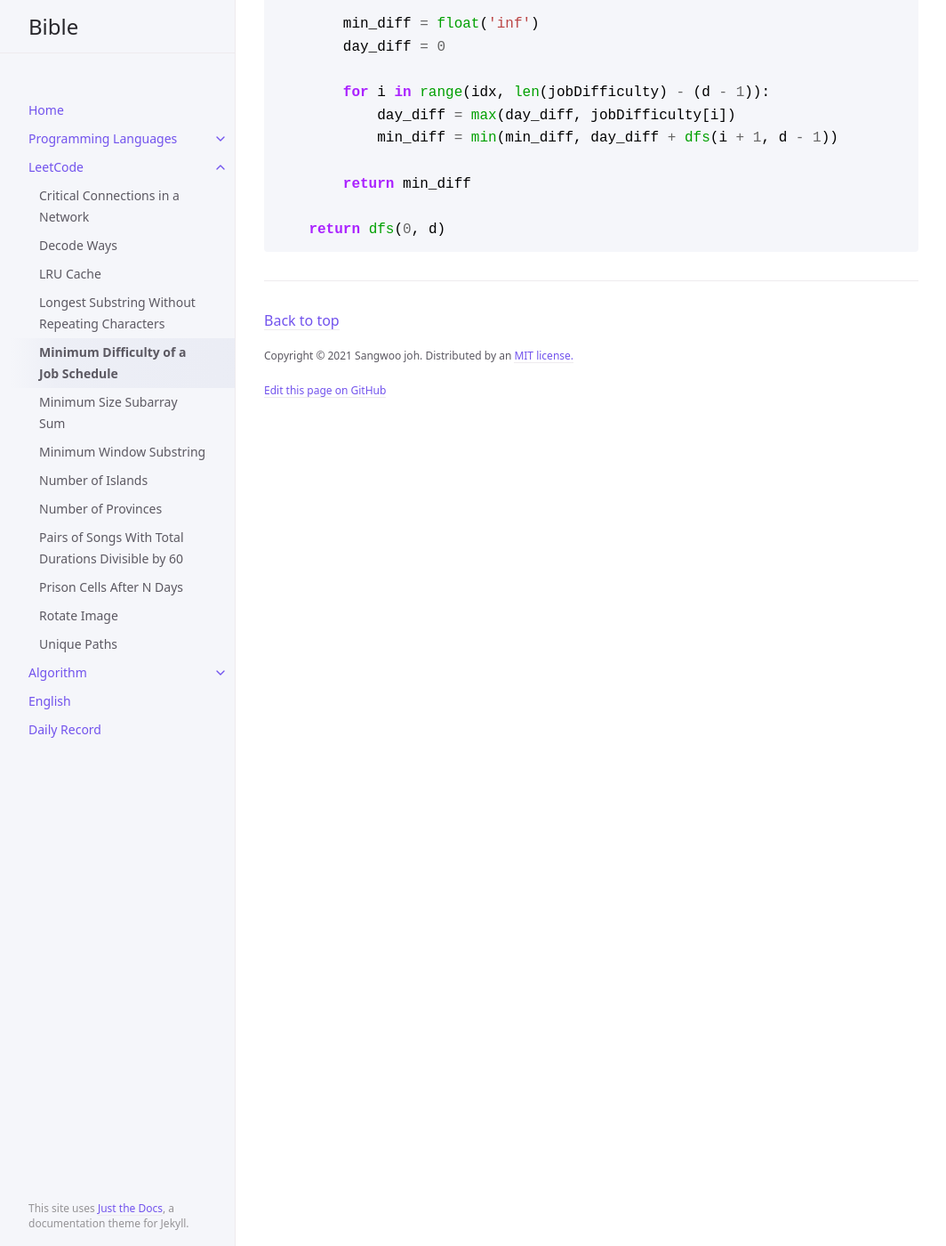
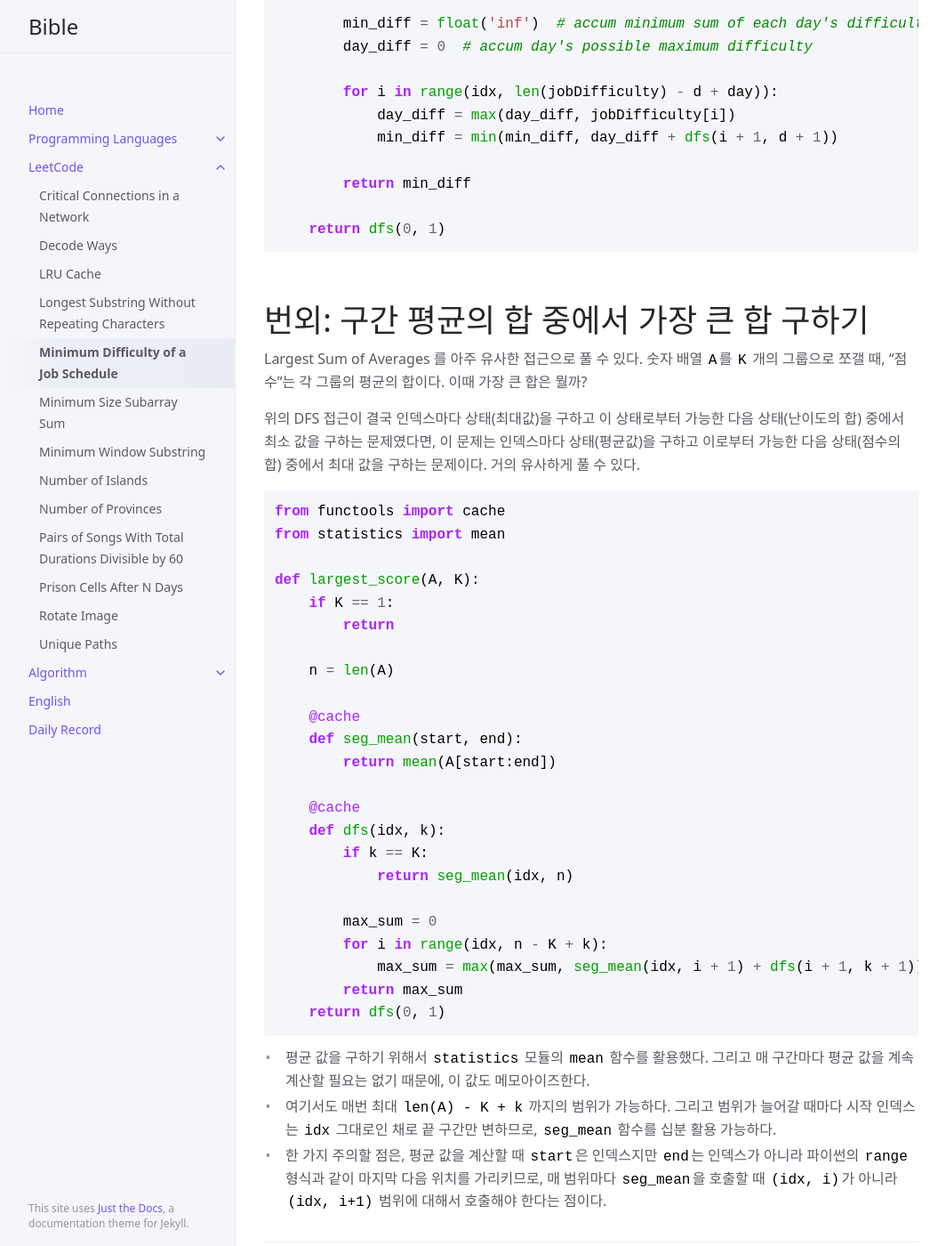
Before and after one commit to sangwoo-joh/bible-archive, a Jekyll site: the page built from leetcode/minimum-difficulty-of-a-job-schedule.md, in a window 1280 px wide and 1400 px high, scrolled down 3454 px. Shown: the whole window at 89% size, without its empty margins (107-1171 px from the left). Built offline with Jekyll 4.4.1, drawn with Linux system fonts in a browser that asks for light colours.

Commit message:
Fix min difficulty

````diff
--- a/leetcode/minimum-difficulty-of-a-job-schedule.md
+++ b/leetcode/minimum-difficulty-of-a-job-schedule.md
@@ -160,25 +160,73 @@ def min_difficulty(jobDifficulty, d):
 
 ```python
 from functools import cache
+
 def min_difficulty(jobDifficulty, d):
     if len(jobDifficulty) < d:
         return -1
-
     @cache
-    def dfs(idx, d):
-        if d == 1:
+    def dfs(idx, day):
+        if day == d:
             # no more division is possible.
             # return the maximum among all remainings
             return max(jobDifficulty[idx:])
 
-        min_diff = float('inf')
-        day_diff = 0
+        min_diff = float('inf')  # accum minimum sum of each day's difficulties
+        day_diff = 0  # accum day's possible maximum difficulty
 
-        for i in range(idx, len(jobDifficulty) - (d - 1)):
+        for i in range(idx, len(jobDifficulty) - d + day)):
             day_diff = max(day_diff, jobDifficulty[i])
-            min_diff = min(min_diff, day_diff + dfs(i + 1, d - 1))
+            min_diff = min(min_diff, day_diff + dfs(i + 1, d + 1))
 
         return min_diff
 
-    return dfs(0, d)
+    return dfs(0, 1)
 ```
+
+
+# 번외: 구간 평균의 합 중에서 가장 큰 합 구하기
+ Largest Sum of Averages 를 아주 유사한 접근으로 풀 수 있다. 숫자 배열
+ `A`를 `K` 개의 그룹으로 쪼갤 때, "점수"는 각 그룹의 평균의
+ 합이다. 이때 가장 큰 합은 뭘까?
+
+ 위의 DFS 접근이 결국 인덱스마다 상태(최대값)을 구하고 이 상태로부터
+ 가능한 다음 상태(난이도의 합) 중에서 최소 값을 구하는 문제였다면, 이
+ 문제는 인덱스마다 상태(평균값)을 구하고 이로부터 가능한 다음
+ 상태(점수의 합) 중에서 최대 값을 구하는 문제이다. 거의 유사하게 풀 수
+ 있다.
+
+```python
+from functools import cache
+from statistics import mean
+
+def largest_score(A, K):
+    if K == 1:
+        return
+
+    n = len(A)
+
+    @cache
+    def seg_mean(start, end):
+        return mean(A[start:end])
+
+    @cache
+    def dfs(idx, k):
+        if k == K:
+            return seg_mean(idx, n)
+
+        max_sum = 0
+        for i in range(idx, n - K + k):
+            max_sum = max(max_sum, seg_mean(idx, i + 1) + dfs(i + 1, k + 1))
+        return max_sum
+    return dfs(0, 1)
+```
+ - 평균 값을 구하기 위해서 `statistics` 모듈의 `mean` 함수를
+   활용했다. 그리고 매 구간마다 평균 값을 계속 계산할 필요는 없기
+   때문에, 이 값도 메모아이즈한다.
+ - 여기서도 매번 최대 `len(A) - K + k` 까지의 범위가 가능하다. 그리고
+   범위가 늘어갈 때마다 시작 인덱스는 `idx` 그대로인 채로 끝 구간만
+   변하므로, `seg_mean` 함수를 십분 활용 가능하다.
+ - 한 가지 주의할 점은, 평균 값을 계산할 때 `start`은 인덱스지만
+   `end`는 인덱스가 아니라 파이썬의 `range` 형식과 같이 마지막 다음
+   위치를 가리키므로, 매 범위마다 `seg_mean`을 호출할 때 `(idx, i)`가
+   아니라 `(idx, i+1)` 범위에 대해서 호출해야 한다는 점이다.
````
